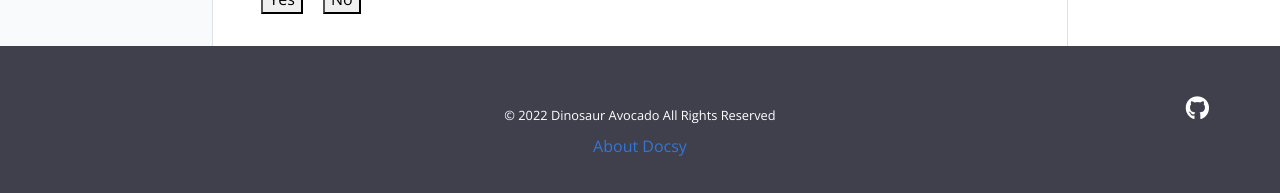
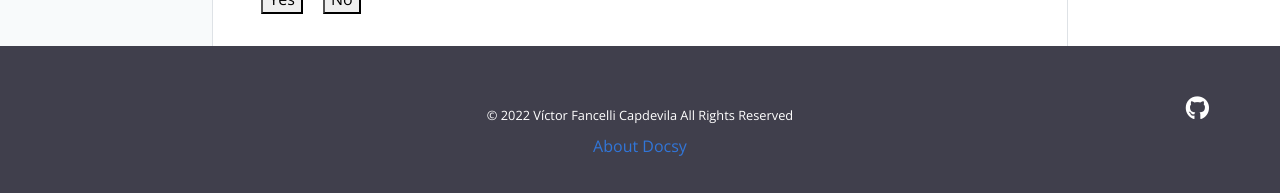
Before and after one commit to victor-fancelli-capdevila/abc_dl, a Jekyll site: the page built from pages/index.md, in a window 1280 px wide and 900 px high, scrolled down 885 px. Shown: the part 704-897 px from the top of the window. Built offline with Jekyll 4.4.1, drawn with Linux system fonts in a browser that asks for light colours.

Commit message:
Update _config.yml
change author

```diff
--- a/_config.yml
+++ b/_config.yml
@@ -16,7 +16,7 @@
 
 title: The abc of digital literacy
 email: your-email@domain.com
-author: Dinosaur Avocado
+author: Víctor Fancelli Capdevila
 description: > # this means to ignore newlines until "baseurl:"
   Write an awesome description for your new site here. You can edit this
   line in _config.yml. It will appear in your document head meta (for
```
